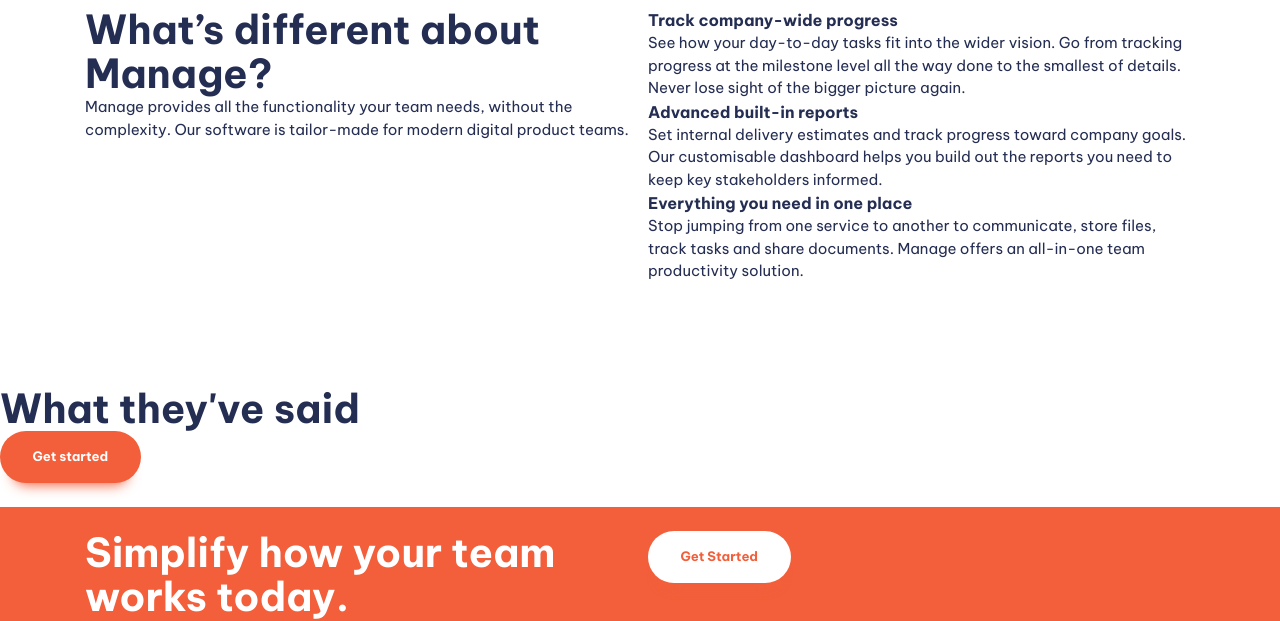
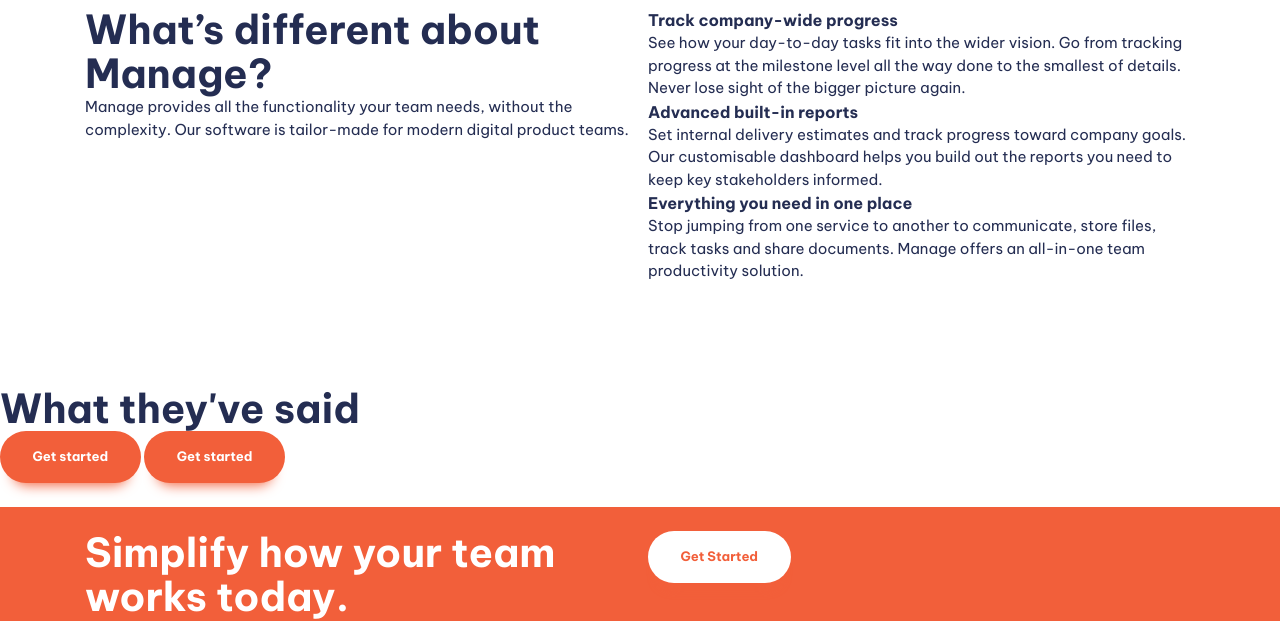
Before and after one commit to ashraful-shuvon/manage-landing-page, a plain HTML site: page index.html in a window 1280 px wide. Shown: the part 827-1448 px from the top of the page. Drawn offline with Linux system fonts and the light colour scheme.

```diff
--- a/index.html
+++ b/index.html
@@ -95,6 +95,8 @@
       <h2 class="fs-secondary-heading fw-bold">What they've said</h2>
       <!-- add carousal here  -->
       <button class="button">Get started</button>
+      <button class="button">Get started</button>
+
     </section>
 
     <section class="bg-accent-400 text-neutral-100 padding-block-700">
```
